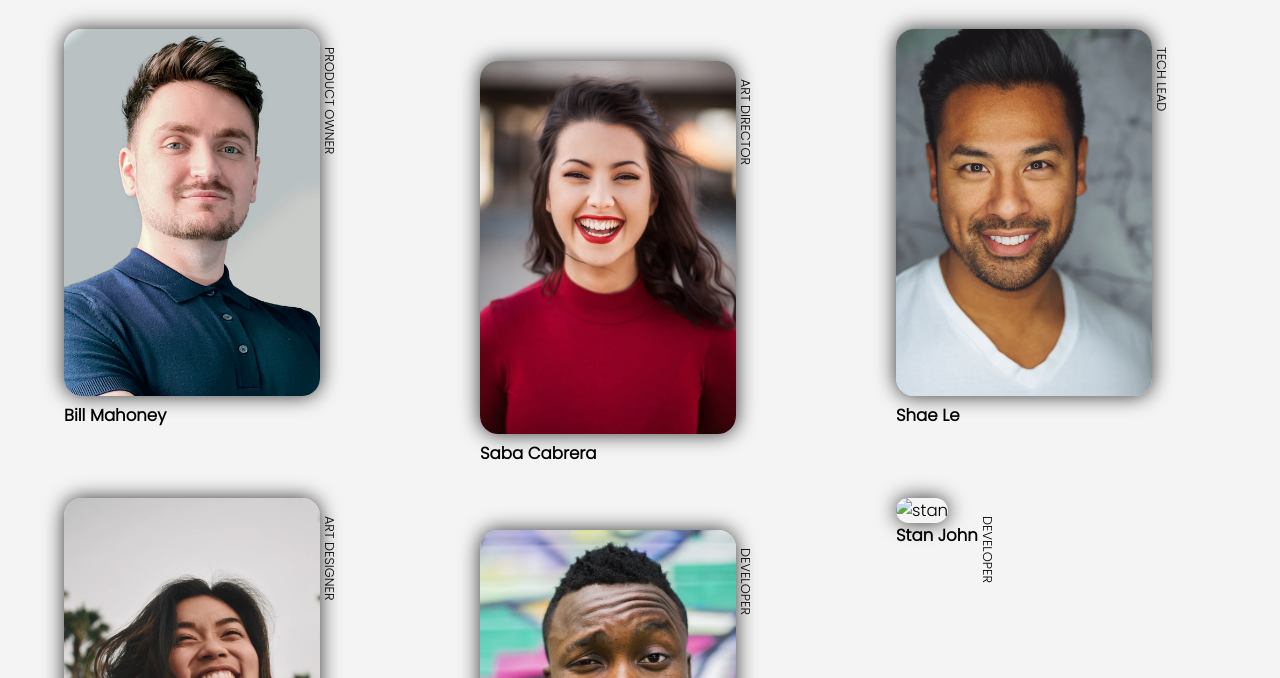
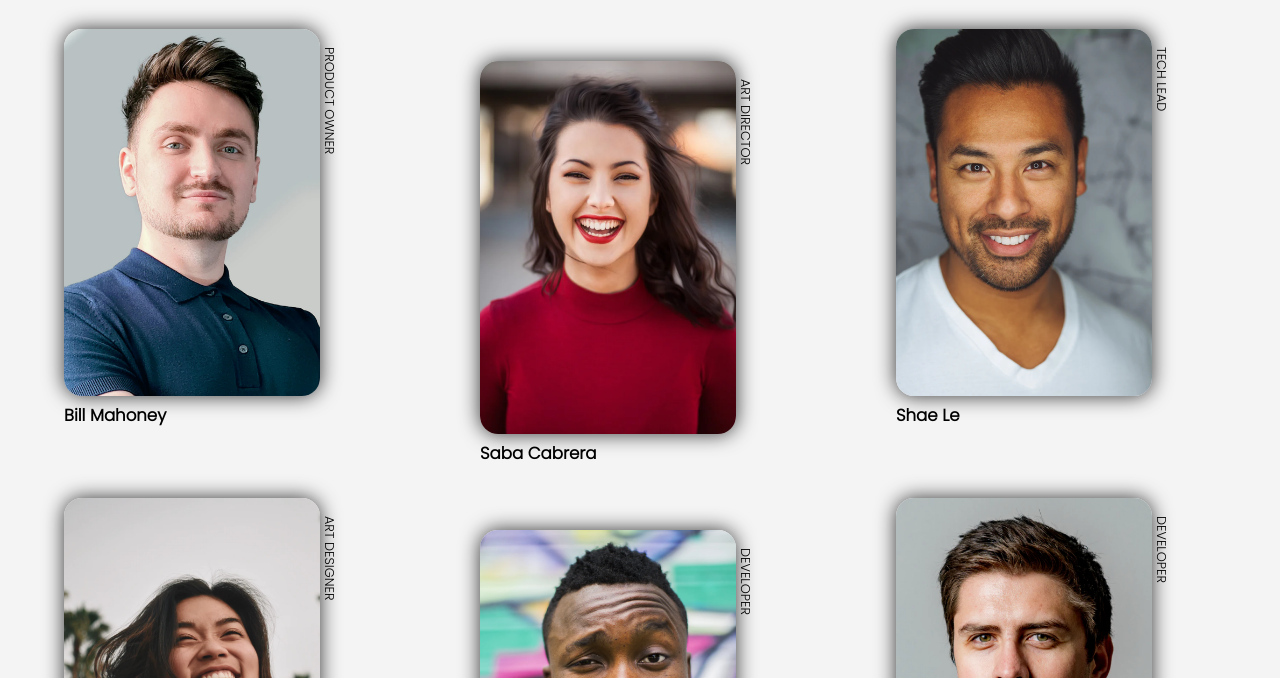
Before and after one commit to NedoxTheCoder/team-crew-css, a plain HTML site: page index.html in a window 1280 px wide. Shown: the part 122-800 px from the top of the page. Drawn offline with Linux system fonts and the light colour scheme; the site is published under a folder, as on GitHub Pages, so addresses that start at the root find nothing; a web font is replaced by a local one.

Commit message:
fixed image

```diff
--- a/index.html
+++ b/index.html
@@ -61,7 +61,7 @@
         </div>
         <div class="stan div1">
             <div>
-                <img src="/images/photo6.png" alt="stan">
+                <img src="./images/photo6.png" alt="stan">
                 <p>Stan John</p>
             </div>
             <div class="rotated">
```
